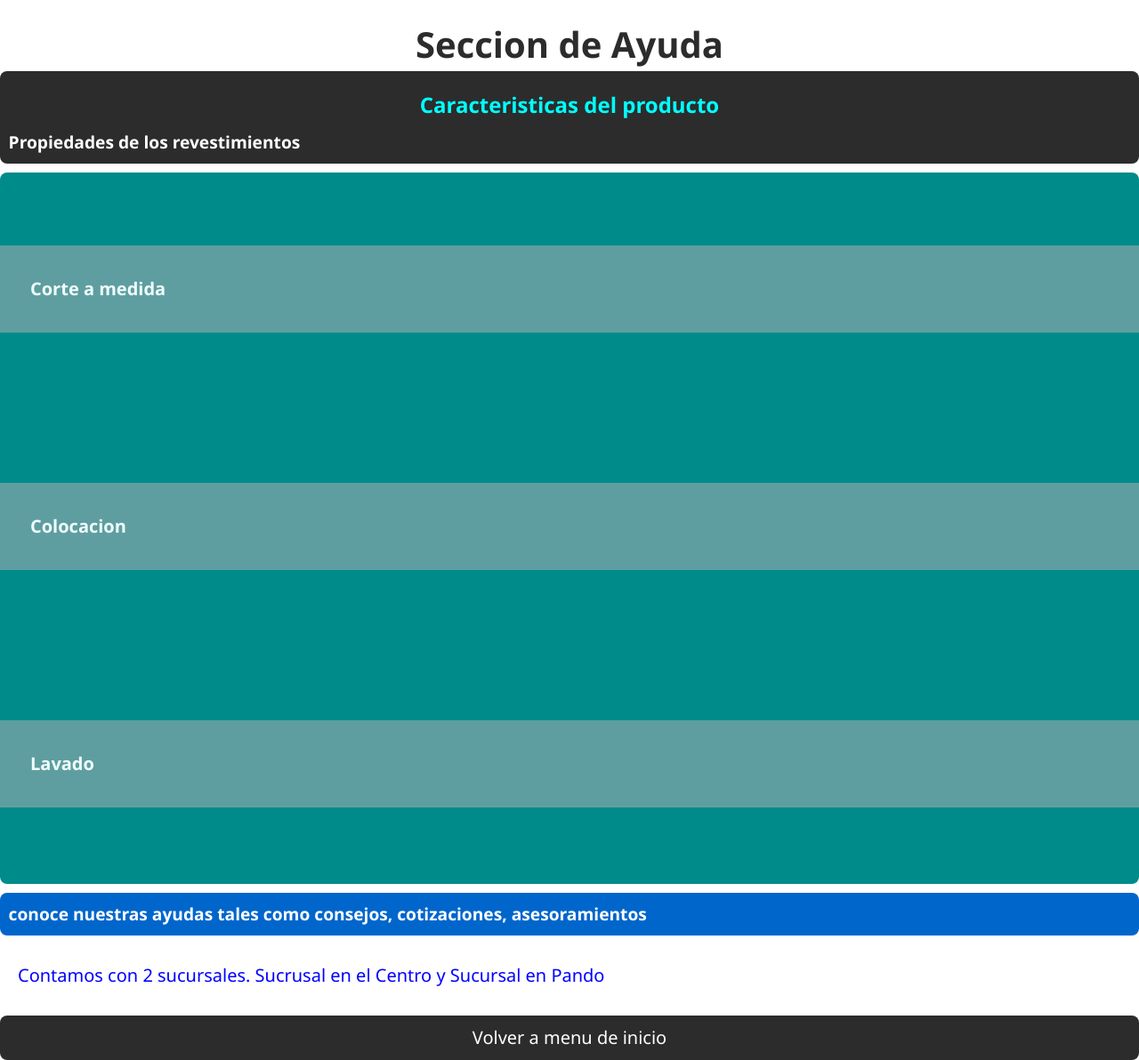
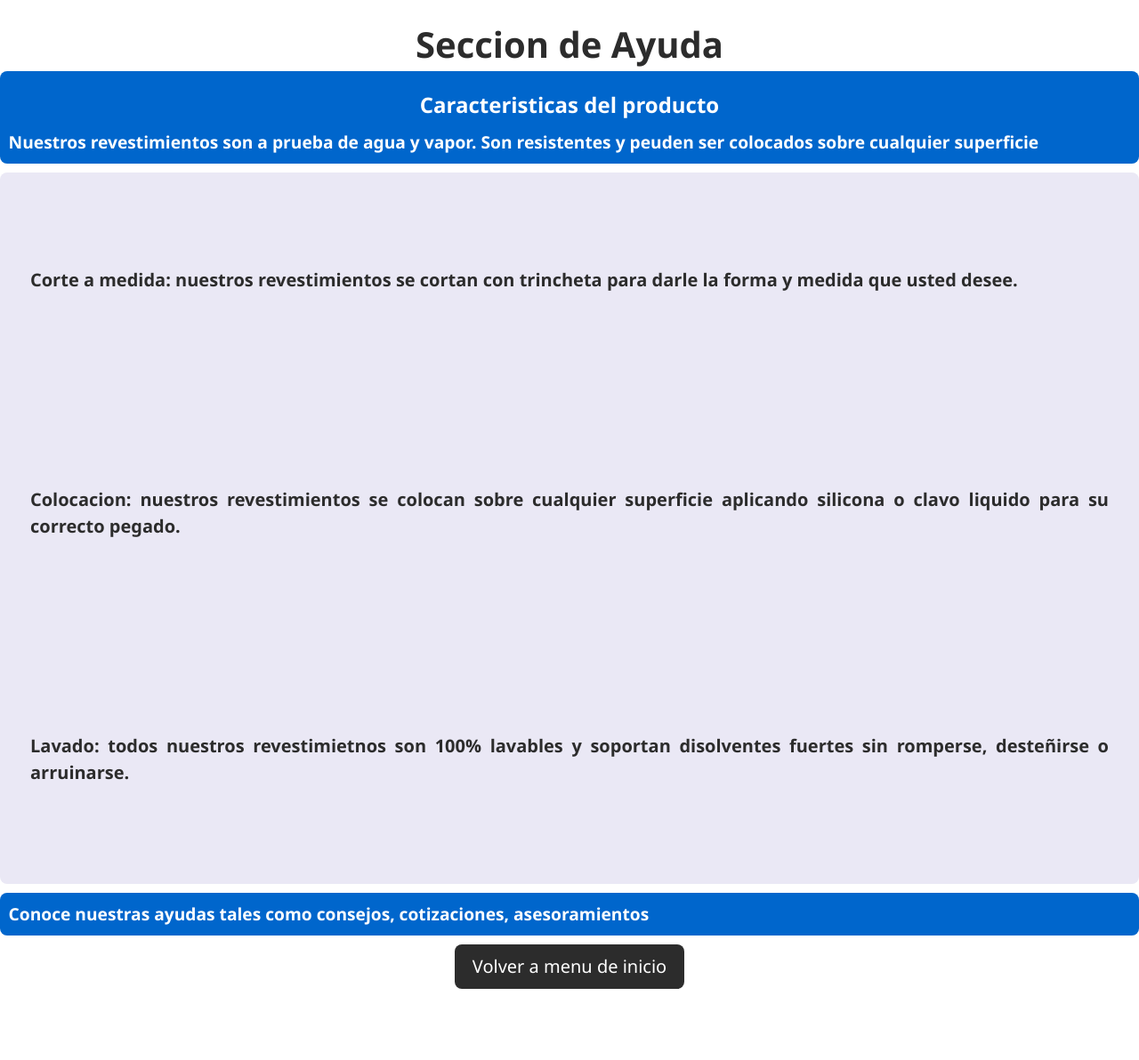
Before and after one commit to Tunozon/Tercera-Entrega, a plain HTML site: page pages/ayuda.html in a window 1280 px wide. Shown: the whole page at 89% size. After the commit the page ends 1132 px from the top, so only its background shows below. Drawn offline with Linux system fonts and the light colour scheme.

Commit message:
estetica estilo2 terminado

```diff
--- a/pages/ayuda.html
+++ b/pages/ayuda.html
@@ -12,28 +12,26 @@
         </header>
         <nav id="nav4" class="box2">
             <h2 class="subtitulos">Caracteristicas del producto</h2>
-            <p class="parrafo-lados2">Propiedades de los revestimientos</p>
+            <p class="parrafo-lados2">Nuestros revestimientos son a prueba de agua y vapor. Son resistentes y peuden ser colocados sobre cualquier superficie</p>
         </nav>
         <main id="main4" class="box2">
             <section class="section4">
-                <p class="parrafo-estilo2">Corte a medida</p>
+                <p class="parrafo-estilo2">Corte a medida: nuestros revestimientos se cortan con trincheta para darle la forma y medida que usted desee.</p>
             </section>
             <section class="section5">
-                <p class="parrafo-estilo2">Colocacion</p>
+                <p class="parrafo-estilo2">Colocacion: nuestros revestimientos se colocan sobre cualquier superficie aplicando silicona o clavo liquido para su correcto pegado.</p>
             </section>
             <section class="section6">
-                <p class="parrafo-estilo2">Lavado</p>
+                <p class="parrafo-estilo2">Lavado: todos nuestros revestimietnos son 100% lavables y soportan disolventes fuertes sin romperse, desteñirse o arruinarse.</p>
             </section>
         </main>
         <aside id="aside4" class="box2">
-            <p class="parrafo-lados2">conoce nuestras ayudas tales como consejos, cotizaciones, asesoramientos</p>
+            <p class="parrafo-lados2">Conoce nuestras ayudas tales como consejos, cotizaciones, asesoramientos</p>
         </aside>
         <footer id="footer4" class="box2">
-            <p id="pie-de-pagina">Contamos con 2 sucursales. Sucrusal en el Centro y Sucursal en Pando</p>
+            <a id="inicio2"
+            href="../Index.html">Volver a menu de inicio</a>
         </footer>
-
-        <a id="inicio2"
-        href="../Index.html">Volver a menu de inicio</a>
 
 </body>
 </html>
--- a/style.css
+++ b/style.css
@@ -50,7 +50,7 @@ div span {
 }
 
 .subtitulos {
-    color: aqua;
+    color: #fff;
     margin-top: 20px;
 }
 
@@ -96,7 +96,7 @@ form p {
 }
 
 .parrafo-estilo2 {
-    color: azure;
+    color: #2c2c2c;
     font-size: 20px;
     font-weight: bold;
     font-family: 'Segoe UI', Tahoma, Geneva, Verdana, sans-serif;
@@ -238,6 +238,7 @@ form p {
 .parrafo-lados2 {
     color: #fff;
     font-family: 'Segoe UI', Tahoma, Geneva, Verdana, sans-serif;
+    line-height: 1.5;
     font-size: larger;
     font-weight: bold;
     margin: 0.5em;
@@ -255,12 +256,12 @@ form p {
 }
 
 #nav4 {
-    background-color: #2c2c2c;
+    background-color: #0066cc;
     grid-area: nav4;
 }
 
 #main4 {
-    background-color: darkcyan;
+    background-color: #eae8f5;
     grid-area: main4;
     display: flex;
     flex-direction: column;
@@ -269,7 +270,7 @@ form p {
 }
 
 .section4, .section5, .section6 {
-    background-color: cadetblue;
+    background-color: #eae8f5;
     width: 100%;
     min-height: 80px;
     margin: 20px 0;
```
